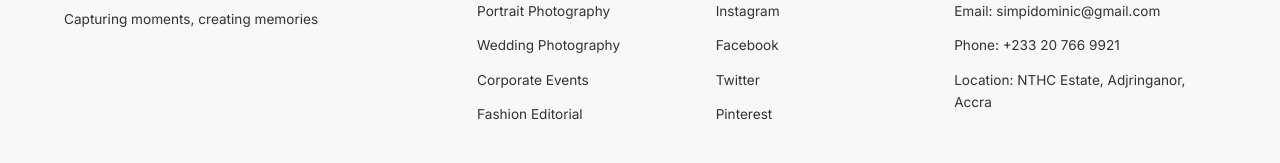
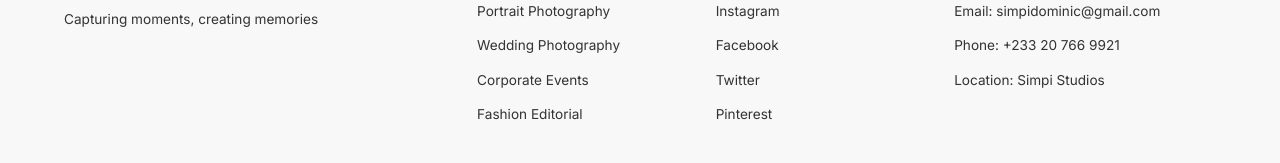
Before and after one commit to Reagan-apreku/Simpi-Studios, a React (Vite) app: page / in a window 1280 px wide. Shown: the part 2287-2450 px from the top of the page. Built offline with nearby package versions, Linux system fonts and the light colour scheme.

Commit message:
Replace all occurrences of Adjringanor/NTHC estate location with Simpi Studios

```diff
--- a/src/components/Booking.jsx
+++ b/src/components/Booking.jsx
@@ -289,7 +289,7 @@ const Booking = () => {
                         setSelectedTime('');
                       }}
                     >
-                      STUDIO SHOOT (ADJRINGANOR)
+                      STUDIO SHOOT (SIMPI STUDIOS)
                     </button>
                     <button
                       className={`type-btn ${shootType === 'outdoor' ? 'active' : ''}`}
@@ -569,7 +569,7 @@ const Booking = () => {
               </div>
               <div className="summary-item">
                 <span>SHOOT LOCATION:</span>
-                <span>{shootType === 'studio' ? 'STUDIO (ADJRINGANOR)' : 'OUTDOOR / ON-LOCATION'}</span>
+                <span>{shootType === 'studio' ? 'SIMPI STUDIOS' : 'OUTDOOR / ON-LOCATION'}</span>
               </div>
             </div>
 
--- a/src/components/Contact.jsx
+++ b/src/components/Contact.jsx
@@ -46,7 +46,7 @@ const Contact = () => {
             </div>
             <div className="info-item">
               <h3>STUDIO</h3>
-              <p>NTHC Estate, Adjringanor</p>
+              <p>Simpi Studios</p>
               <p>Accra, Ghana</p>
               <p>Available for Travel Worldwide</p>
             </div>
--- a/src/components/Footer.jsx
+++ b/src/components/Footer.jsx
@@ -34,7 +34,7 @@ const Footer = () => {
           <h3>Contact</h3>
           <p>Email: simpidominic@gmail.com</p>
           <p>Phone: +233 20 766 9921</p>
-          <p>Location: NTHC Estate, Adjringanor, Accra</p>
+          <p>Location: Simpi Studios</p>
         </div>
       </div>
       <div className="footer-bottom">
--- a/src/components/Prints.jsx
+++ b/src/components/Prints.jsx
@@ -251,7 +251,7 @@ const Prints = () => {
                           </label>
                           <label>
                             <input type="radio" name="deliveryMethod" value="pickup" checked={formData.deliveryMethod === 'pickup'} onChange={handleInputChange} />
-                            <span>STUDIO PICKUP (ADJRINGANOR)</span>
+                            <span>STUDIO PICKUP (SIMPI STUDIOS)</span>
                           </label>
                         </div>
                         {formData.deliveryMethod === 'delivery' && (
```
